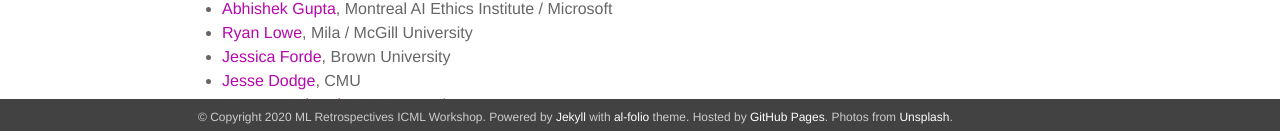
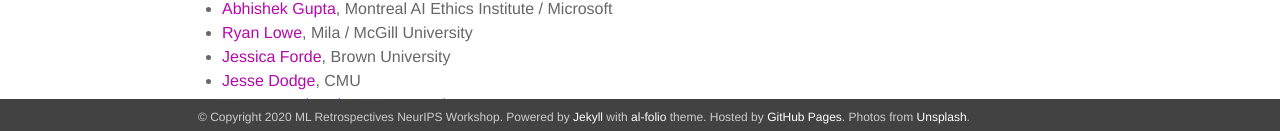
Before and after one commit to ml-retrospectives/neurips2020, a Jekyll site: the page built from _pages/00_home.md, in a window 1280 px wide and 900 px high, scrolled down 618 px. Shown: the part 766-897 px from the top of the window. Built offline with Jekyll 4.4.1, drawn with Linux system fonts in a browser that asks for light colours; nearby versions of some CDN libraries.

Commit message:
replaced ICML with NeurIPS

```diff
--- a/_config.yml
+++ b/_config.yml
@@ -1,7 +1,7 @@
 # -----------------------------------------------------------------------------
 # Site settings
 # -----------------------------------------------------------------------------
-name: ML Retrospectives ICML Workshop
+name: ML Retrospectives NeurIPS Workshop
 email:
 description: > # this means to ignore newlines until "url:"
   A Venue for Self-Reflection in ML Research
@@ -11,7 +11,7 @@
   Photos from <a href="https://unsplash.com" target="_blank">Unsplash</a>.
 
 url:  # the base hostname & protocol for your site
-baseurl: /icml2020 # the subpath of your site, e.g. /blog/
+baseurl: /neurips2020 # the subpath of your site, e.g. /blog/
 last_updated: # leave blank if you don't want to display last updated
 
 # -----------------------------------------------------------------------------
```
